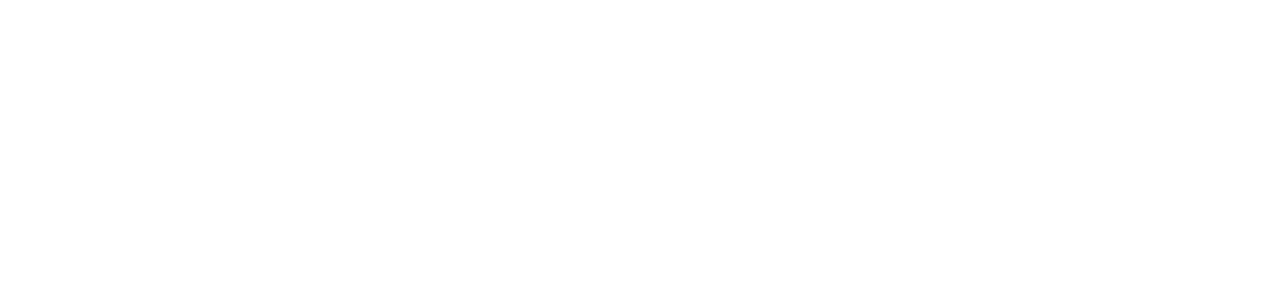
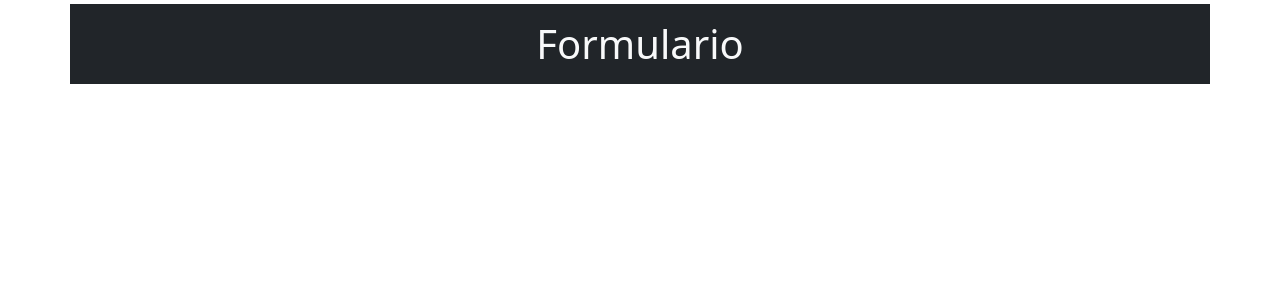
Before and after one commit to Fedreric/practicoReact-8, a React (Vite) app: page / in a window 1280 px wide. Shown: the top 300 px of the page. Built offline with nearby package versions, Linux system fonts and the light colour scheme.

Commit message:
Se agrega un banner principal que contiene un h1("Formulario")

```diff
--- a/src/App.jsx
+++ b/src/App.jsx
@@ -1,11 +1,14 @@
 import 'bootstrap/dist/css/bootstrap.min.css';
+import {Container} from 'react-bootstrap';
 import './App.css'
 
 function App() {
   return (
-    <>
-
-    </>
+    <section>
+      <Container className='bg-dark'>
+      <h1 className='text-center mt-1 text-light py-3'>Formulario</h1>
+      </Container>
+    </section>
   )
 }
 
```
